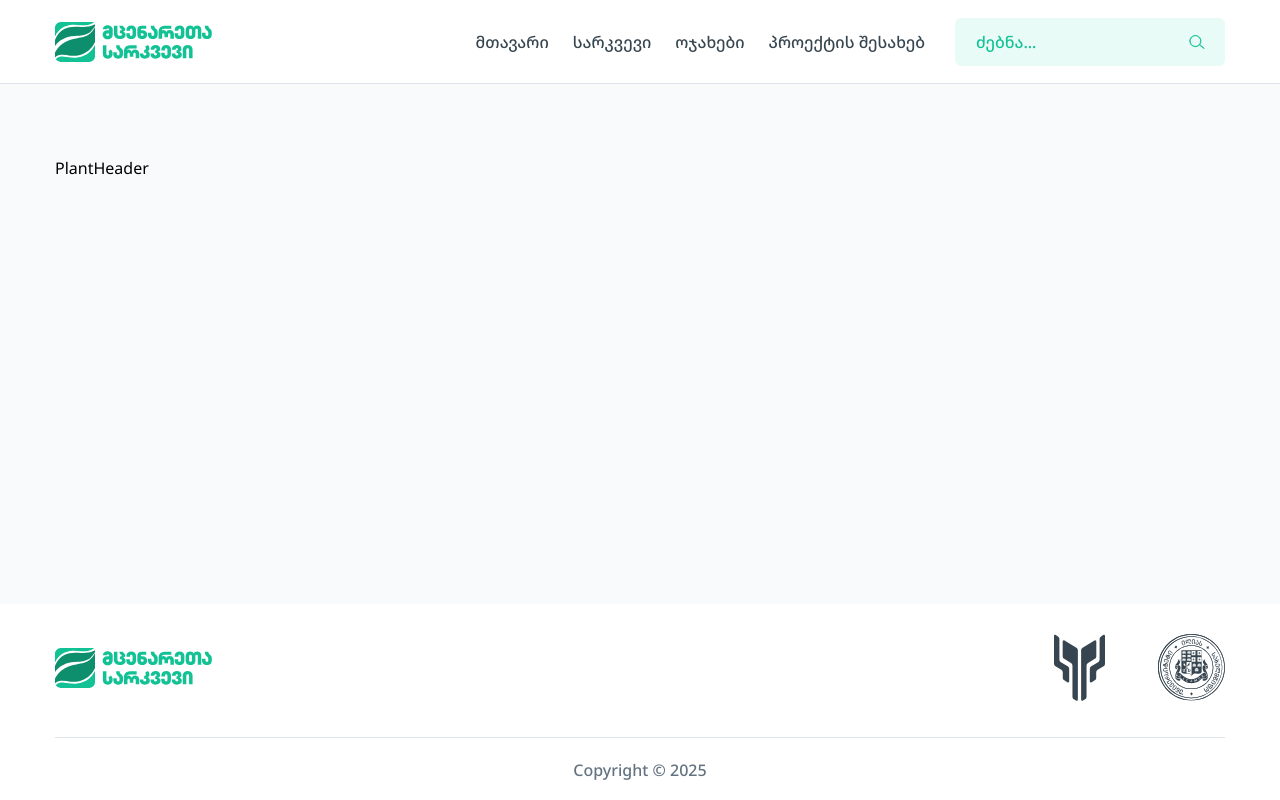
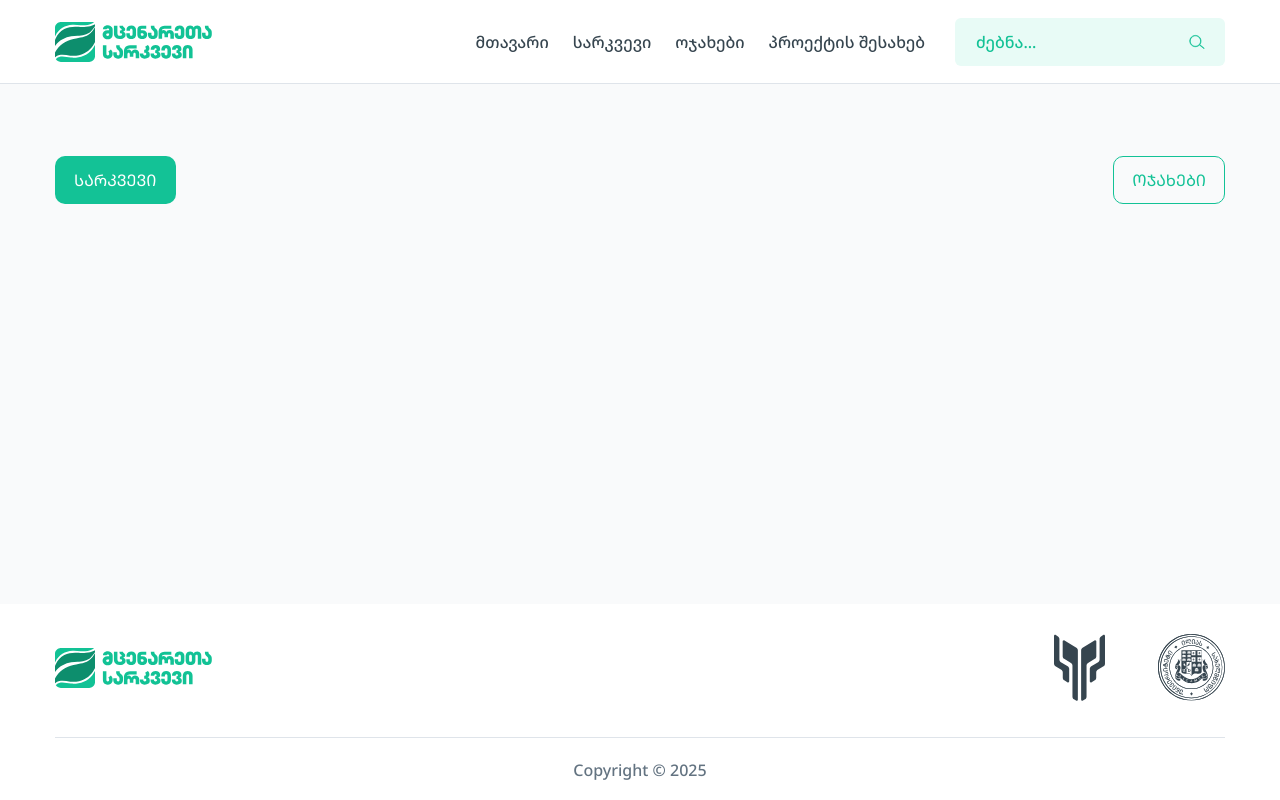
Before and after one commit to Mind1a/plant-research, a React (Vite) app: page /plant/1 in a window 1280 px wide. Built offline with nearby package versions, Linux system fonts and the light colour scheme.

Commit message:
feature/plant-header

```diff
--- a/src/presenter/components/atoms/buttons/Button.tsx
+++ b/src/presenter/components/atoms/buttons/Button.tsx
@@ -10,7 +10,7 @@ export default function Button({
 }: {
   label: string;
   onclick?: () => void;
-  variant?: 'primary' | 'secondary';
+  variant?: 'primary' | 'secondary' | 'tertiary';
   clasname?: string;
   children?: React.ReactNode;
   iconPosition?: 'left' | 'right';
@@ -24,7 +24,9 @@ export default function Button({
         variant === 'primary' &&
           'bg-primary px-[18px] text-white hover:bg-[#00B083]',
         variant === 'secondary' &&
-          'border-primary bg-lightGreen px-[18px] text-primary hover:border-transparent hover:bg-[#077A5D] hover:text-white'
+          'border-primary bg-lightGreen px-[18px] text-primary hover:border-transparent hover:bg-[#077A5D] hover:text-white',
+        variant === 'tertiary' &&
+          'border-primary bg-transparent px-[18px] text-primary hover:bg-primary hover:text-white'
       )}
     >
       {iconPosition === 'left' && children}
--- a/src/presenter/components/molecules/plantPage/PlantHeader.tsx
+++ b/src/presenter/components/molecules/plantPage/PlantHeader.tsx
@@ -1,5 +1,16 @@
-import React from 'react';
+import { useNavigate } from 'react-router';
+import Button from '../../atoms/buttons/Button';
 
 export default function PlantHeader() {
-  return <div>PlantHeader</div>;
+  const navigate = useNavigate();
+  return (
+    <div className="flex items-center justify-between">
+      <Button onclick={() => navigate('/sarkvevi')} label="სარკვევი" />
+      <Button
+        onclick={() => navigate('/families')}
+        variant="tertiary"
+        label="ოჯახები"
+      />
+    </div>
+  );
 }
```
